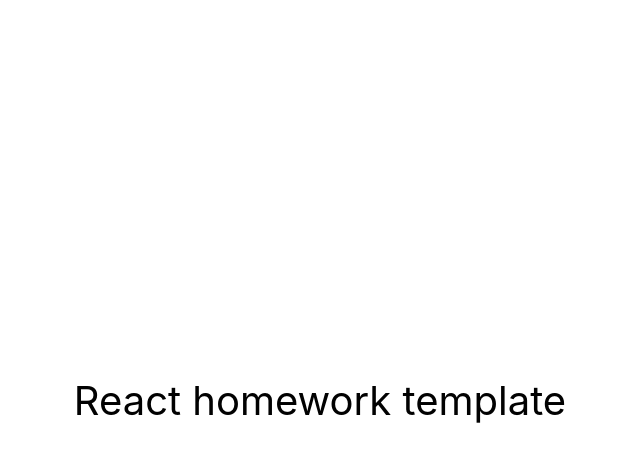
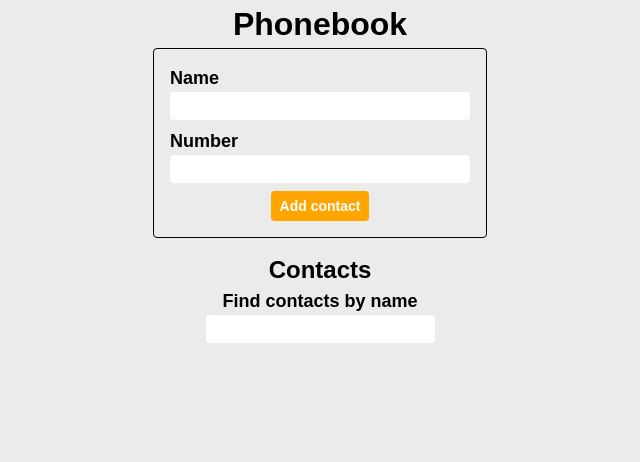
Before and after one commit to EvgenAltunin/goit-react-hw-03-phonebook, a React (Create React App) app: page / in a window 1280 px wide. Shown: the top 462 px of the page, without its empty margins (320-960 px from the left). Built offline with nearby package versions, Linux system fonts and the light colour scheme.

Commit message:
Copied src folder from 2 homework (previous)

```diff
--- a/src/components/App.jsx
+++ b/src/components/App.jsx
@@ -1,16 +1,86 @@
-export const App = () => {
-  return (
-    <div
-      style={{
-        height: '100vh',
-        display: 'flex',
-        justifyContent: 'center',
-        alignItems: 'center',
-        fontSize: 40,
-        color: '#010101'
-      }}
-    >
-      React homework template
-    </div>
-  );
-};
+import React, { Component } from 'react';
+import { ContactForm } from "components/ContactForm/ContactForm";
+import { Filter } from "components/Filter/Filter";
+import { ContactList } from "components/ContactList/ContactList";
+import shortid from 'shortid';
+
+export class App extends Component {
+  state = {
+    contacts: [
+      // { id: 'id-1', name: 'Rosie Simpson', number: '459-12-56' },
+      // {id: 'id-2', name: 'Hermione Kline', number: '443-89-12'},
+      // {id: 'id-3', name: 'Eden Clements', number: '645-17-79'},
+      // { id: 'id-4', name: 'Annie Copeland', number: '227-91-26' },
+    ],
+
+    filter: '',
+
+  }
+
+  deleteContact = (contactId) => {
+    this.setState(prevState => ({
+      contacts: prevState.contacts.filter(contact => contact.id !== contactId)
+    }))
+  }
+
+  // Add new contact at the beginning of contacts list
+  formSubmitHandler = newContactData => {
+    const { contacts } = this.state;
+    const isContactNameInContactsList = contacts.some(contact => contact.name === newContactData.name)
+
+
+    if (isContactNameInContactsList) {
+      alert(`${newContactData.name} is already in contacts!`)
+    } else {
+        const newContact = {
+        id: shortid.generate(),
+        ...newContactData,
+      }
+      this.setState(prevState => ({
+        contacts: [newContact, ...prevState.contacts],
+      }))
+    }
+
+
+  }
+
+  changeFilter = (event) => {
+    const { value } = event.currentTarget;
+    this.setState({filter: value})
+  }
+
+  getFilteredContacts = () => {
+    const { contacts, filter } = this.state;
+    const normalizedFilter = filter.toLowerCase();
+    return contacts.filter(contact =>
+      contact.name.toLowerCase().includes(normalizedFilter)
+    );
+  };
+
+
+
+  render() {
+    const { filter } = this.state;
+    const filteredContacts = this.getFilteredContacts();
+    return (
+      <div>
+        <h1 style={{textAlign:'center', fontWeight: '700'}}>Phonebook</h1>
+        <ContactForm
+          onSubmit={this.formSubmitHandler}
+        />
+        <h2 style={{textAlign:'center', fontWeight: '700'}}>Contacts</h2>
+        <Filter
+          value={filter}
+          onChange={this.changeFilter}
+        />
+        <ContactList
+          contacts={filteredContacts}
+          onDeleteContact={this.deleteContact}
+        />
+
+      </div>
+    )
+  }
+}
+
+export default App;
--- /dev/null
+++ b/src/components/ContactForm/ContactForm.jsx
@@ -0,0 +1,55 @@
+import React, { Component } from 'react';
+import { ContactEditor, Lable, Input, Submit } from "components/ContactForm/ContactForm.styled";
+
+export class ContactForm extends Component {
+    state = {
+        name: '',
+        number: '',
+    }
+
+    handleChange = (event) => {
+        const {name, value} = event.target
+        this.setState({ [name]: value, })
+    }
+    handleSubmit = (event) => {
+        event.preventDefault()
+        this.props.onSubmit(this.state);
+
+        this.formReset()
+      }
+
+    formReset(){
+    this.setState({name: '', number: ''})
+  }
+
+    render() {
+        const {name, number} = this.state
+        return (
+            <ContactEditor onSubmit={this.handleSubmit}>
+                <Lable>Name
+                    <Input
+                        type="text"
+                        name="name"
+                        pattern="^[a-zA-Zа-яА-Я]+(([' -][a-zA-Zа-яА-Я ])?[a-zA-Zа-яА-Я]*)*$"
+                        title="Name may contain only letters, apostrophe, dash and spaces. For example Adrian, Jacob Mercer, Charles de Batz de Castelmore d'Artagnan"
+                        required
+                        onChange={this.handleChange}
+                        value={name}
+                    />
+                </Lable>
+                <Lable>Number
+                    <Input
+                        type="tel"
+                        name="number"
+                        pattern="\+?\d{1,4}?[-.\s]?\(?\d{1,3}?\)?[-.\s]?\d{1,4}[-.\s]?\d{1,4}[-.\s]?\d{1,9}"
+                        title="Phone number must be digits and can contain spaces, dashes, parentheses and can start with +"
+                        required
+                        onChange={this.handleChange}
+                        value={number}
+                    />
+                </Lable>
+                <Submit type='submit'>Add contact</Submit>
+        </ContactEditor>
+        );
+    }
+}
--- /dev/null
+++ b/src/components/ContactForm/ContactForm.styled.jsx
@@ -0,0 +1,63 @@
+import styled from 'styled-components'
+
+export const ContactEditor = styled.form`
+    display: flex;
+    flex-direction: column;
+    align-items: center;
+    margin-left: auto;
+    margin-right: auto;
+    margin-bottom: 14px;
+    padding: 16px;
+    width: 300px;
+    border: 1px solid black;
+    border-radius: 4px;
+    font-size: 18px;
+`
+
+export const Lable = styled.label`
+    font-weight: 700;
+    width: 100%;
+    :focus-within {
+        color: ${props => props.theme.colors.accentColor};
+    }
+    &:not(:last-child) {
+        margin-bottom: 8px;
+    };
+`
+export const Input = styled.input`
+    display: inline-flex;
+    width: calc(100% - 10px);
+    padding: 3px;
+    text-align: center;
+    border-color: transparent;
+    border-radius: 4px;
+    outline: none;
+    font-size: 16px;
+    font-weight: 700;
+    :focus {
+        border-color: ${props => props.theme.colors.accentColor};
+    };
+        outline: none;
+`
+
+export const Submit = styled.button`
+    display: inline-flex;
+    align-items: center;
+    justify-content: center;
+    height: 30px;
+    min-width: 80px;
+    border: 3px solid;
+    border-color: ${props => props.theme.colors.accentColor};
+    background-color: ${props => props.theme.colors.accentColor};
+    color: ${props => props.theme.colors.white};
+    border-radius: 4px;
+    font-weight: 700;
+    font-size: 14px;
+    cursor: pointer; ;
+
+    :hover,
+    :focus {
+        background-color: ${props => props.theme.colors.white};
+        color: ${props => props.theme.colors.text};
+    }
+`
--- /dev/null
+++ b/src/components/ContactList/ContactList.jsx
@@ -0,0 +1,22 @@
+import { BsFillPersonFill, BsTelephoneFill } from 'react-icons/bs';
+
+
+import PropTypes from 'prop-types'
+import {ContactsList, ContactItem, ContactText, ContactButton} from 'components/ContactList/ContactList.styled'
+
+export const ContactList = ({ contacts, onDeleteContact }) => (
+    <ContactsList>
+        {contacts.map(({id, name, number}) => (
+            <ContactItem key={id}>
+                <ContactText><BsFillPersonFill style={{fill: 'orange', marginRight: '5px'}} />{name}</ContactText>
+
+                <ContactText><BsTelephoneFill style={{fill: 'orange', marginRight: '5px'}}/>{number}</ContactText>
+                <ContactButton type='button' onClick={() => onDeleteContact(id)}>Delete</ContactButton>
+            </ContactItem>
+        ))}
+    </ContactsList>
+);
+
+ContactList.propTypes = {
+    contacts: PropTypes.array.isRequired
+}
--- /dev/null
+++ b/src/components/ContactList/ContactList.styled.jsx
@@ -0,0 +1,56 @@
+import styled from 'styled-components'
+
+export const ContactsList = styled.ul`
+    margin-top: 20px;
+    margin-left: auto;
+    margin-right: auto;
+    margin-bottom: 20px;
+    overflow: hidden;
+    background-color: ${props => props.theme.colors.white};
+
+    width: 600px;
+
+    box-shadow: ${props => props.theme.shadow.contactsList};
+    border-radius: 4px;
+`
+
+
+
+export const ContactItem = styled.li`
+    display: flex;
+    align-items: center;
+    justify-content: space-between;
+    padding: 8px;
+    padding-left: 16px;
+    padding-right: 16px;
+
+    :nth-child(2n + 1) {
+        background-color: ${props => props.theme.colors.itemBackgroundColorGrey};;
+    }
+
+`
+export const ContactText = styled.p`
+    font-weight: 700;
+    min-width: 240px;
+`
+
+export const ContactButton = styled.button`
+    display: inline-flex;
+    align-items: center;
+    justify-content: center;
+    height: 30px;
+    min-width: 80px;
+    border: 3px solid;
+    border-color: ${props => props.theme.colors.accentColor};;
+    background-color: ${props => props.theme.colors.accentColor};
+    color: ${props => props.theme.colors.white};
+    border-radius: 4px;
+    font-weight: 700;
+    font-size: 14px;
+    cursor: pointer; ;
+
+    :hover, :focus {
+        background-color: ${props => props.theme.colors.white};
+        color: ${props => props.theme.colors.text};
+    }
+`
--- /dev/null
+++ b/src/components/Filter/Filter.jsx
@@ -0,0 +1,13 @@
+import React from 'react'
+import { Lable, Input } from "components/Filter/Filter.styled";
+export const Filter = ({ value, onChange }) => {
+    return (
+        <Lable>Find contacts by name
+            <Input
+                type="text"
+                name="filter"
+                onChange={onChange}
+                value={value}
+            />
+        </Lable>
+)}
--- /dev/null
+++ b/src/components/Filter/Filter.styled.jsx
@@ -0,0 +1,34 @@
+import styled from 'styled-components'
+
+
+export const Lable = styled.label`
+    display: block;
+    text-align: center;
+    justify-content: center;
+    margin-bottom: 8px;
+
+    font-size: 18px;
+    font-weight: 700;
+    :focus-within {
+        color: ${props => props.theme.colors.accentColor};
+    }
+
+
+
+`
+export const Input = styled.input`
+    display: block;
+    margin-left: auto;
+    margin-right: auto;
+    padding: 3px;
+    text-align: center;
+    border-color: transparent;
+    border-radius: 4px;
+    outline: none;
+    font-size: 16px;
+    font-weight: 700;
+    :focus {
+        border-color: ${props => props.theme.colors.accentColor};
+        outline: none;
+    }
+`
--- /dev/null
+++ b/src/components/Theme/Theme.jsx
@@ -0,0 +1,13 @@
+export const theme = {
+    colors: {
+        text: '#000',
+        background: '#fff',
+        white: '#fff',
+        itemBackgroundColorLight: '#fff',
+        itemBackgroundColorGrey: '#f7f7f7',
+        accentColor: '#ffa500',
+    },
+    shadow: {
+        contactsList: '3px 3px 5px 0px rgba(0,0,0,0.75)',
+    },
+}
--- a/src/index.css
+++ b/src/index.css
@@ -7,9 +7,38 @@ body {
     sans-serif;
   -webkit-font-smoothing: antialiased;
   -moz-osx-font-smoothing: grayscale;
+  background-color: #ebebeb;
 }
 
 code {
   font-family: source-code-pro, Menlo, Monaco, Consolas, 'Courier New',
     monospace;
 }
+
+body {
+    font-family: sans-serif;
+    line-height: 1.5;
+  }
+
+  h1,
+  h2,
+  h3,
+  h4,
+  h5,
+  h6,
+  p {
+    margin: 0;
+  }
+
+  ul,
+  ol {
+    margin: 0;
+    padding: 0;
+    list-style: none;
+  }
+
+  img {
+    display: block;
+    max-width: 100%;
+    height: auto;
+  }
--- a/src/index.js
+++ b/src/index.js
@@ -1,10 +1,14 @@
 import React from 'react';
 import ReactDOM from 'react-dom/client';
-import { App } from 'components/App';
+import App  from 'components/App';
 import './index.css';
+import { ThemeProvider } from 'styled-components'
+import { theme } from 'components/Theme/Theme';
 
 ReactDOM.createRoot(document.getElementById('root')).render(
   <React.StrictMode>
-    <App />
+    <ThemeProvider theme={theme}>
+      <App />
+    </ThemeProvider>
   </React.StrictMode>
 );
```
